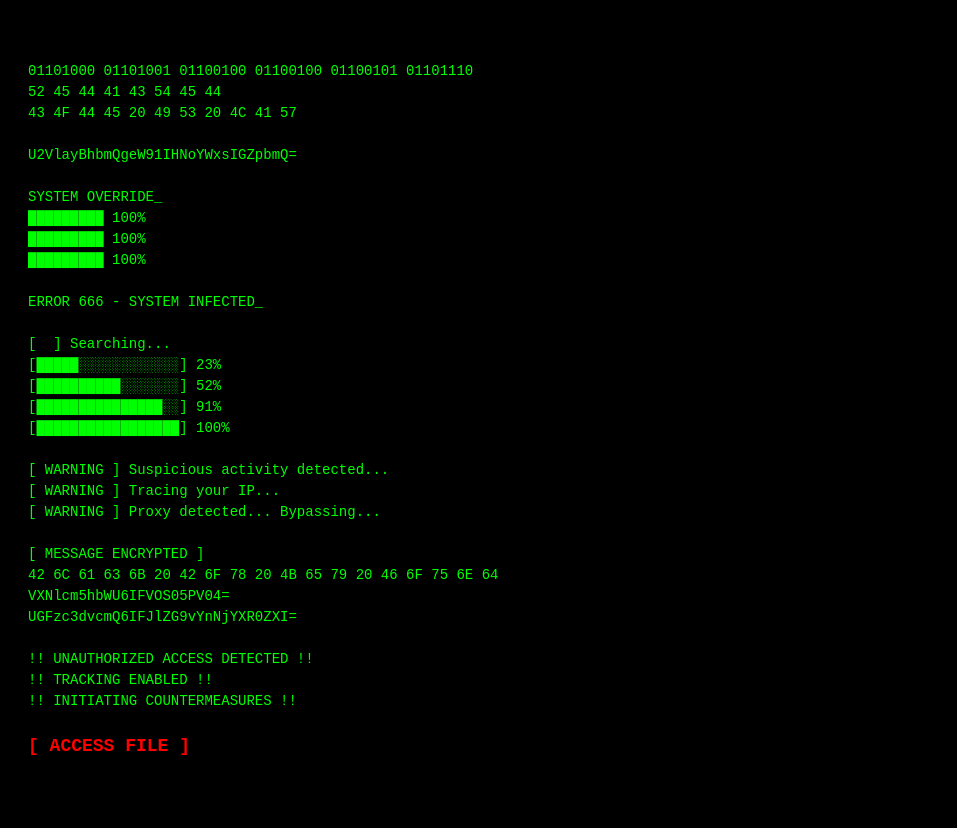
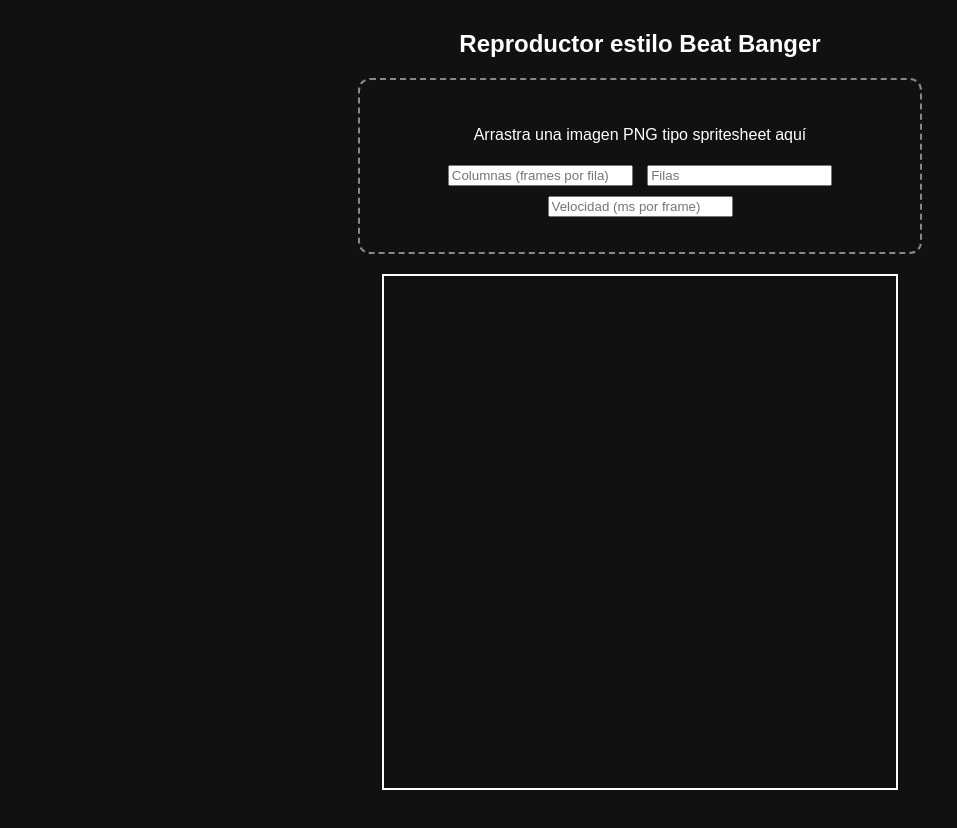
Before and after one commit to NewOrganization001/You-Are-An-Idiot, a plain HTML site: page index.html in a window 1280 px wide. Shown: the whole page, without its empty margins (0-957 px from the left). After the commit the page ends 800 px from the top, so only its background shows below. Drawn offline with Linux system fonts and the light colour scheme.

Commit message:
Update index.html

```diff
--- a/index.html
+++ b/index.html
@@ -1,107 +1,121 @@
 <!DOCTYPE html>
 <html lang="es">
 <head>
-    <meta charset="UTF-8">
-    <meta name="viewport" content="width=device-width, initial-scale=1.0">
-    <title>!!! WARNING !!!</title>
-    <style>
-        body {
-            background-color: black;
-            color: #00ff00;
-            font-family: "Consolas", "Courier", monospace;
-            text-align: left;
-            padding: 20px;
-            white-space: pre-wrap;
-            overflow: hidden;
-        }
-        .hidden {
-            display: none;
-        }
-        a {
-            color: #ff0000;
-            text-decoration: none;
-            font-size: 18px;
-            font-weight: bold;
-        }
-        a:hover {
-            text-decoration: underline;
-        }
-        .code-block {
-            font-size: 14px;
-            line-height: 1.5;
-        }
-    </style>
-    <script>
-        window.onload = function() {
-            setTimeout(function() {
-                alert("System Error: Critical Failure Detected!\n\nCode: 0xDEADBEEF\nUnauthorized Access Attempt Logged.");
-            }, 1000);
-        };
-    </script>
+  <meta charset="UTF-8" />
+  <meta name="viewport" content="width=device-width, initial-scale=1.0" />
+  <title>Reproductor de Spritesheet estilo Beat Banger</title>
+  <style>
+    body {
+      font-family: sans-serif;
+      display: flex;
+      flex-direction: column;
+      align-items: center;
+      justify-content: center;
+      height: 100vh;
+      margin: 0;
+      background-color: #111;
+      color: white;
+    }
+    #dropzone {
+      border: 2px dashed #888;
+      border-radius: 12px;
+      padding: 30px;
+      text-align: center;
+      width: 90%;
+      max-width: 500px;
+      margin-bottom: 20px;
+    }
+    canvas {
+      border: 2px solid white;
+      image-rendering: pixelated;
+    }
+    input {
+      margin: 5px;
+    }
+  </style>
 </head>
 <body>
-<pre class="code-block">
-01101000 01101001 01100100 01100100 01100101 01101110
-52 45 44 41 43 54 45 44
-43 4F 44 45 20 49 53 20 4C 41 57
+  <h2>Reproductor estilo Beat Banger</h2>
+  <div id="dropzone">
+    <p>Arrastra una imagen PNG tipo spritesheet aquí</p>
+    <input type="number" id="cols" placeholder="Columnas (frames por fila)" />
+    <input type="number" id="rows" placeholder="Filas" />
+    <input type="number" id="speed" placeholder="Velocidad (ms por frame)" />
+  </div>
+  <canvas id="canvas" width="512" height="512"></canvas>
 
-U2VlayBhbmQgeW91IHNoYWxsIGZpbmQ=
+  <script>
+    const dropzone = document.getElementById('dropzone');
+    const canvas = document.getElementById('canvas');
+    const ctx = canvas.getContext('2d');
+    let sheetImg, frameWidth, frameHeight;
+    let cols, rows, speed;
+    let currentFrame = 0;
+    let interval;
 
-SYSTEM OVERRIDE_
-█████████ 100%
-█████████ 100%
-█████████ 100%
+    dropzone.addEventListener('dragover', (e) => {
+      e.preventDefault();
+      dropzone.style.borderColor = '#fff';
+    });
 
-ERROR 666 - SYSTEM INFECTED_
+    dropzone.addEventListener('dragleave', () => {
+      dropzone.style.borderColor = '#888';
+    });
 
-[  ] Searching...
-[█████░░░░░░░░░░░░] 23%
-[██████████░░░░░░░] 52%
-[███████████████░░] 91%
-[█████████████████] 100%
+    dropzone.addEventListener('drop', (e) => {
+      e.preventDefault();
+      dropzone.style.borderColor = '#888';
+      const file = e.dataTransfer.files[0];
+      if (file.type.startsWith('image/')) {
+        const reader = new FileReader();
+        reader.onload = function (event) {
+          sheetImg = new Image();
+          sheetImg.onload = () => {
+            clearInterval(interval);
+            startAnimation();
+          };
+          sheetImg.src = event.target.result;
+        };
+        reader.readAsDataURL(file);
+      }
+    });
 
-[ WARNING ] Suspicious activity detected...
-[ WARNING ] Tracing your IP...
-[ WARNING ] Proxy detected... Bypassing...
+    function startAnimation() {
+      cols = parseInt(document.getElementById('cols').value);
+      rows = parseInt(document.getElementById('rows').value);
+      speed = parseInt(document.getElementById('speed').value);
+      if (!cols || !rows || !speed) {
+        alert('Por favor, llena todos los campos (columnas, filas y velocidad).');
+        return;
+      }
 
-[ MESSAGE ENCRYPTED ]
-42 6C 61 63 6B 20 42 6F 78 20 4B 65 79 20 46 6F 75 6E 64
-VXNlcm5hbWU6IFVOS05PV04=
-UGFzc3dvcmQ6IFJlZG9vYnNjYXR0ZXI=
+      frameWidth = sheetImg.width / cols;
+      frameHeight = sheetImg.height / rows;
+      canvas.width = frameWidth;
+      canvas.height = frameHeight;
 
-!! UNAUTHORIZED ACCESS DETECTED !!
-!! TRACKING ENABLED !!
-!! INITIATING COUNTERMEASURES !!
+      currentFrame = 0;
+      interval = setInterval(() => {
+        const totalFrames = cols * rows;
+        const col = currentFrame % cols;
+        const row = Math.floor(currentFrame / cols);
 
-<a href="#" onclick="reveal()">[ ACCESS FILE ]</a>
-</pre>
+        ctx.clearRect(0, 0, canvas.width, canvas.height);
+        ctx.drawImage(
+          sheetImg,
+          col * frameWidth,
+          row * frameHeight,
+          frameWidth,
+          frameHeight,
+          0,
+          0,
+          frameWidth,
+          frameHeight
+        );
 
-<div id="hidden-message" class="hidden">
-<pre class="code-block">
-{ DATA_DUMP }
-01001001 00100000 01110011 01100101 01100101 00101110 00101110 00101110
-49 20 41 4D 20 57 41 54 43 48 49 4E 47 2E 2E 2E
-
-42 65 20 63 61 72 65 66 75 6C 20 77 68 61 74 20 79 6F 75 20 77 69 73 68 20 66 6F 72
-64 75 64 6F 20 79 6F 75 20 73 65 65 6B 2E
-
-U2VhcmNoIGFuZCB5b3Ugc2hhbGwgZmluZC4=
-
-[ MALICIOUS CODE DETECTED ]
-01000001 01101100 01101100 00100000 01110011 01100101 01100101 01101001 01101110 01100111 00101110 00101110 00101110
-01001001 01110100 00100111 01110011 00100000 01101111 01101110 01101100 01111001 00100000 01100001 00100000 01101101 01100001 01110100 01110100 01100101 01110010 00101110 00101110 00101110
-
-TRACKING SIGNAL LOCKED_
-USER LOCATION: 34.0522° N, 118.2437° W
-
-<a href="https://en.wikipedia.org/wiki/Cicada_3301" target="_blank">[ READ MORE ]</a>
-</pre>
-</div>
-
-<script>
-    function reveal() {
-        document.getElementById("hidden-message").classList.remove("hidden");
+        currentFrame = (currentFrame + 1) % totalFrames;
+      }, speed);
     }
-</script>
+  </script>
 </body>
 </html>
```
